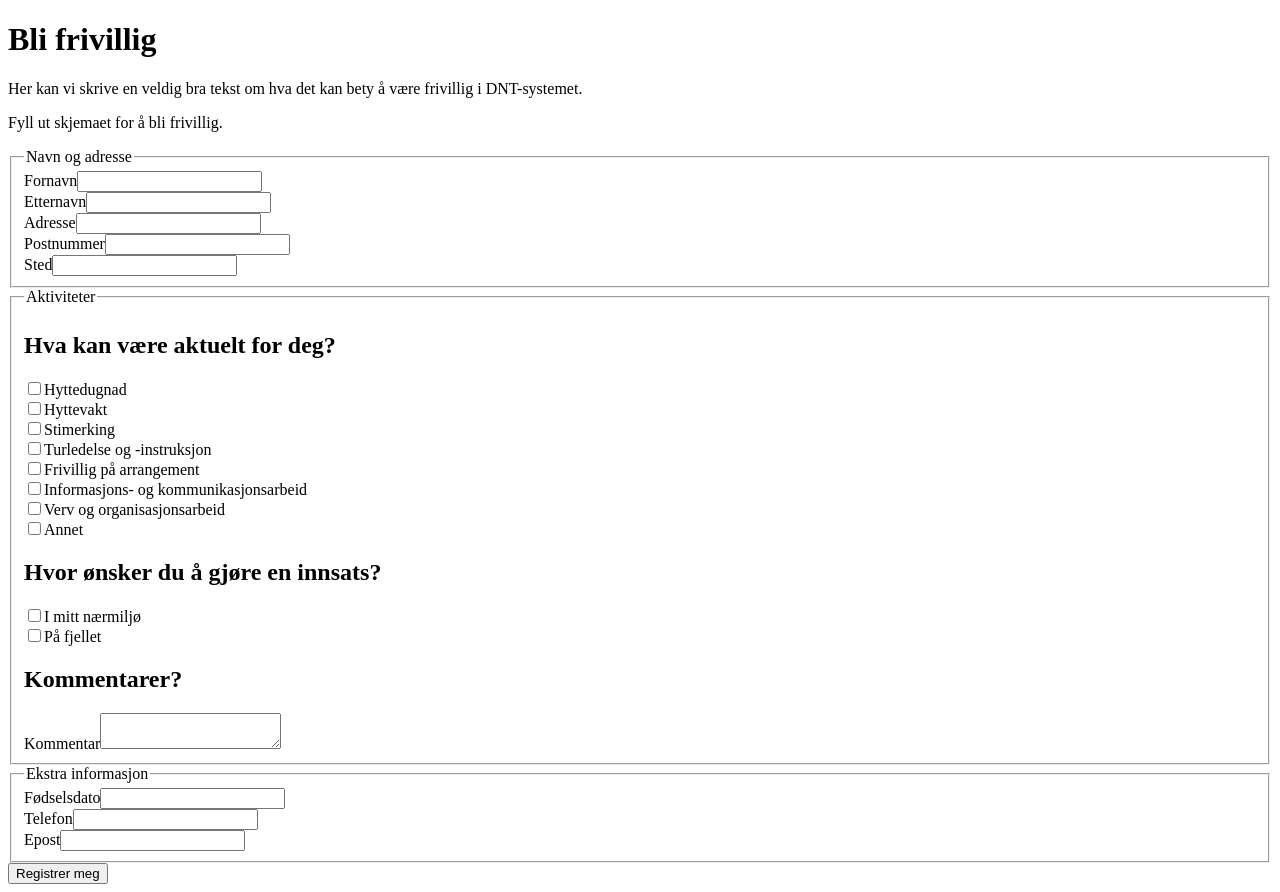
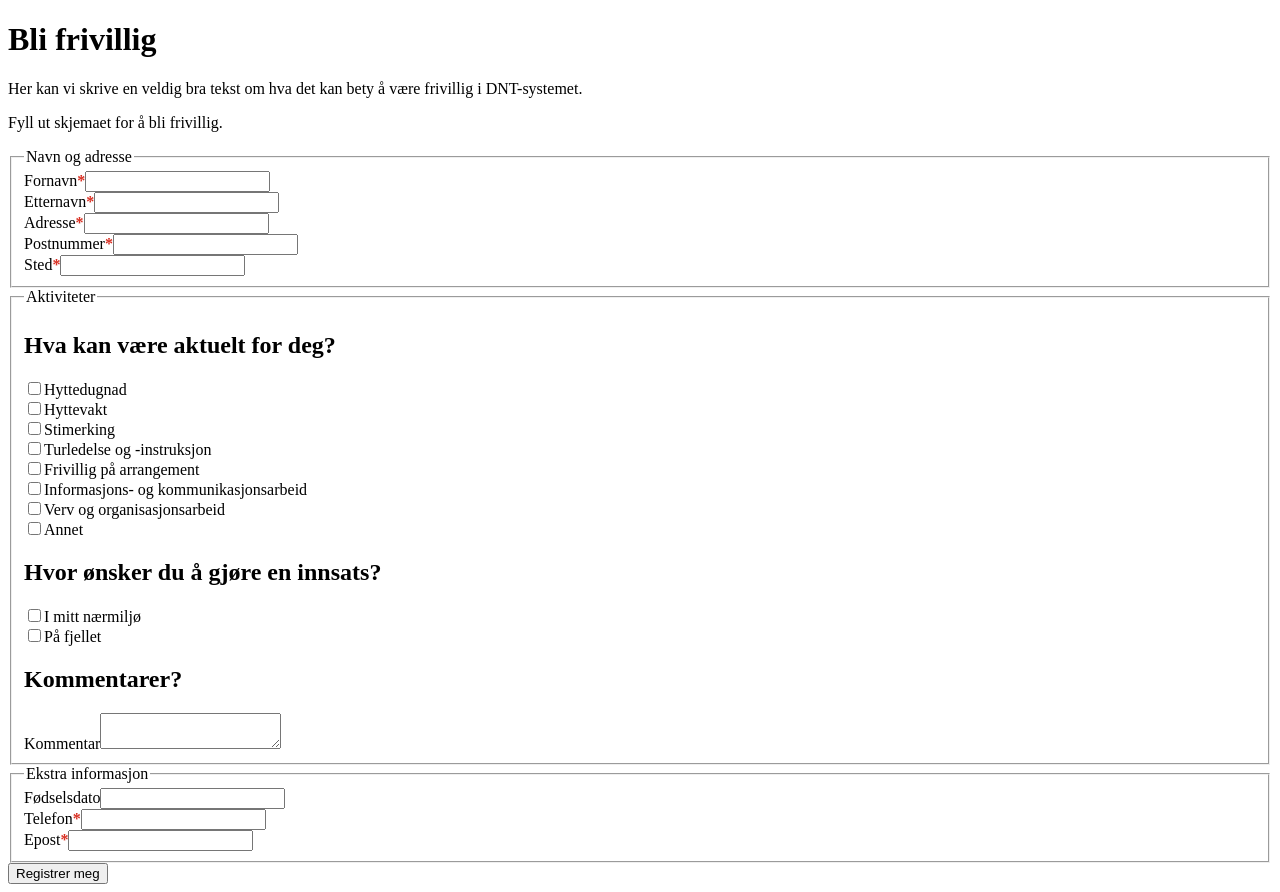
Before and after one commit to Turistforeningen/var, a React app: page / in a window 1280 px wide. Built offline with nearby package versions, Linux system fonts and the light colour scheme; the HTML template or start-up script is replaced by a standard one; what core-decorators would draw is missing.

Commit message:
chore(form): mark required fields

```diff
--- a/src/components/Field.jsx
+++ b/src/components/Field.jsx
@@ -21,14 +21,14 @@ class Field extends Component {
   }
 
   render() {
-    const {form, label, name} = this.props;
+    const {form, label, name, required} = this.props;
     const {value} = this.state;
     const errors = form.errors[name];
     const touched = form.touched[name] === true;
     const validated = form.validated === true;
 
     return (
-      <div className="required">
+      <div className={required ? 'required' : ''}>
         <label>
           {label}
         </label>
@@ -53,6 +53,7 @@ const mapStateToProps = (state, ownProps) => ({
   label: ownProps.label,
   name: ownProps.name,
   value: ownProps.value,
+  required: !!ownProps.required,
 });
 
 const mapDispatchToProps = dispatch => ({
--- a/src/styles/app.scss
+++ b/src/styles/app.scss
@@ -0,0 +1,13 @@
+$dnt-primary: #d82d20;
+
+label {
+  cursor: pointer;
+}
+
+.required {
+  label:after {
+    content: '*';
+    color: $dnt-primary;
+    font-weight: bold;
+  }
+}
```
Also changed, not shown: src/components/Form.jsx (+7 -1 lines).
